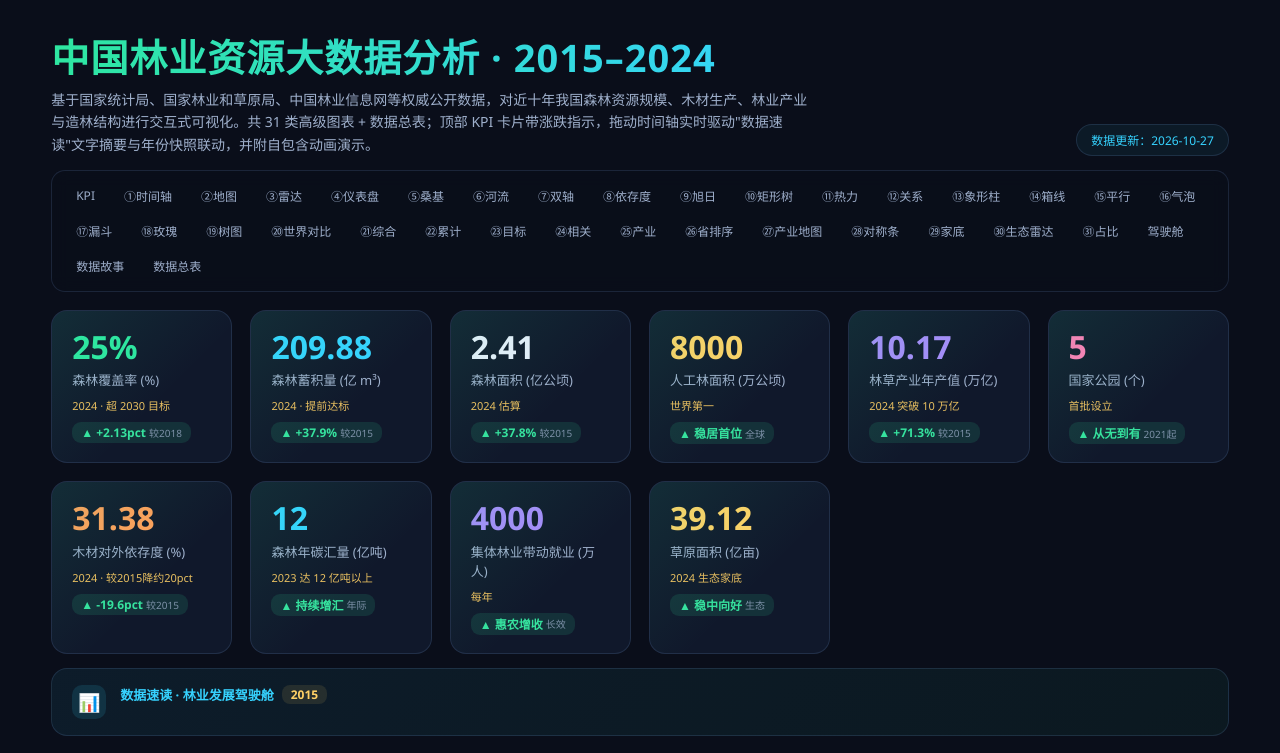
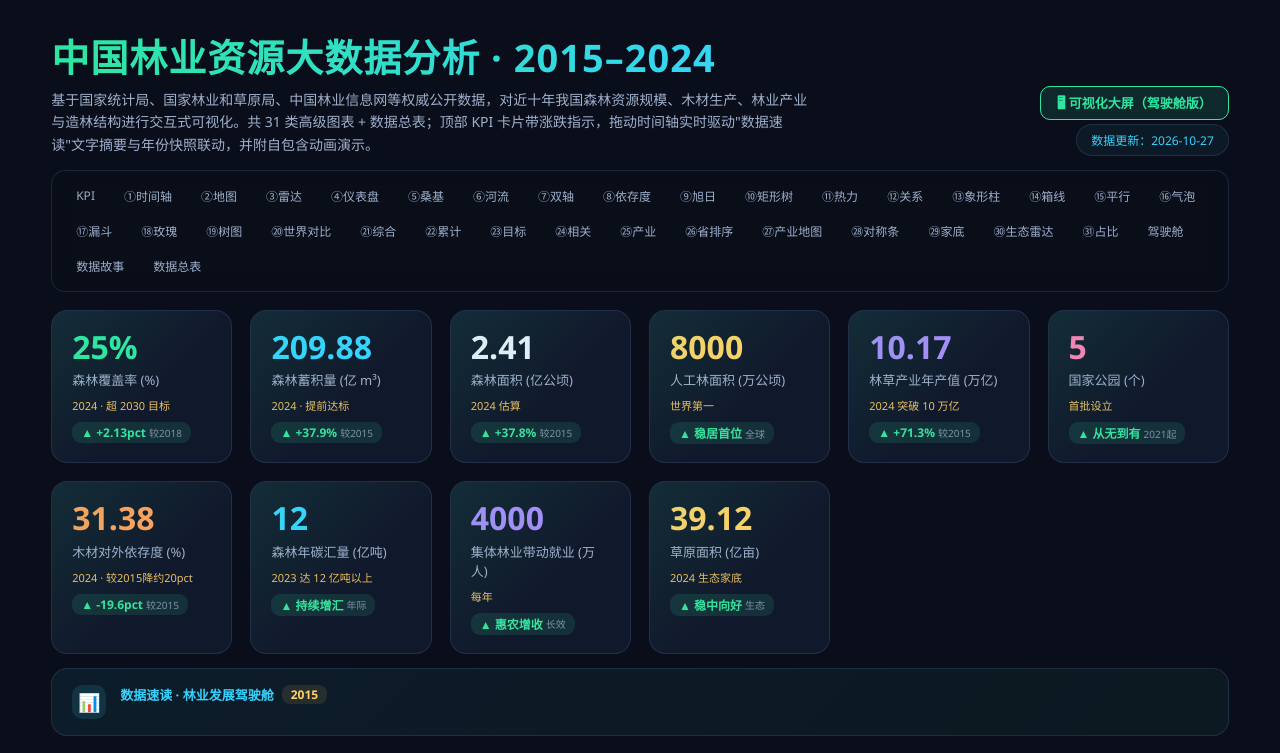
Before and after one commit to heee-a/bigdata-analysis-and-visualization, a plain HTML site: page index.html in a window 1280 px wide. Shown: the top 753 px of the page. Drawn offline with nearby package versions, Linux system fonts and the light colour scheme.

Commit message:
add index.html

```diff
--- a/index.html
+++ b/index.html
@@ -107,7 +107,10 @@
     <h1>中国林业资源大数据分析 · 2015–2024</h1>
     <div class="sub">基于国家统计局、国家林业和草原局、中国林业信息网等权威公开数据，对近十年我国森林资源规模、木材生产、林业产业与造林结构进行交互式可视化。共 31 类高级图表 + 数据总表；顶部 KPI 卡片带涨跌指示，拖动时间轴实时驱动"数据速读"文字摘要与年份快照联动，并附自包含动画演示。</div>
   </div>
-  <div class="badge" id="upd">数据更新：2026-10-27</div>
+  <div style="display:flex;flex-direction:column;gap:8px;align-items:flex-end">
+    <a href="dashboard.html" style="text-decoration:none"><span class="btn" style="background:rgba(46,230,160,.12);color:var(--green);border-color:var(--green);font-weight:700">🖥 可视化大屏（驾驶舱版）</span></a>
+    <div class="badge" id="upd">数据更新：2026-10-27</div>
+  </div>
 </header>
 
 <!-- 目录导航 -->
```
